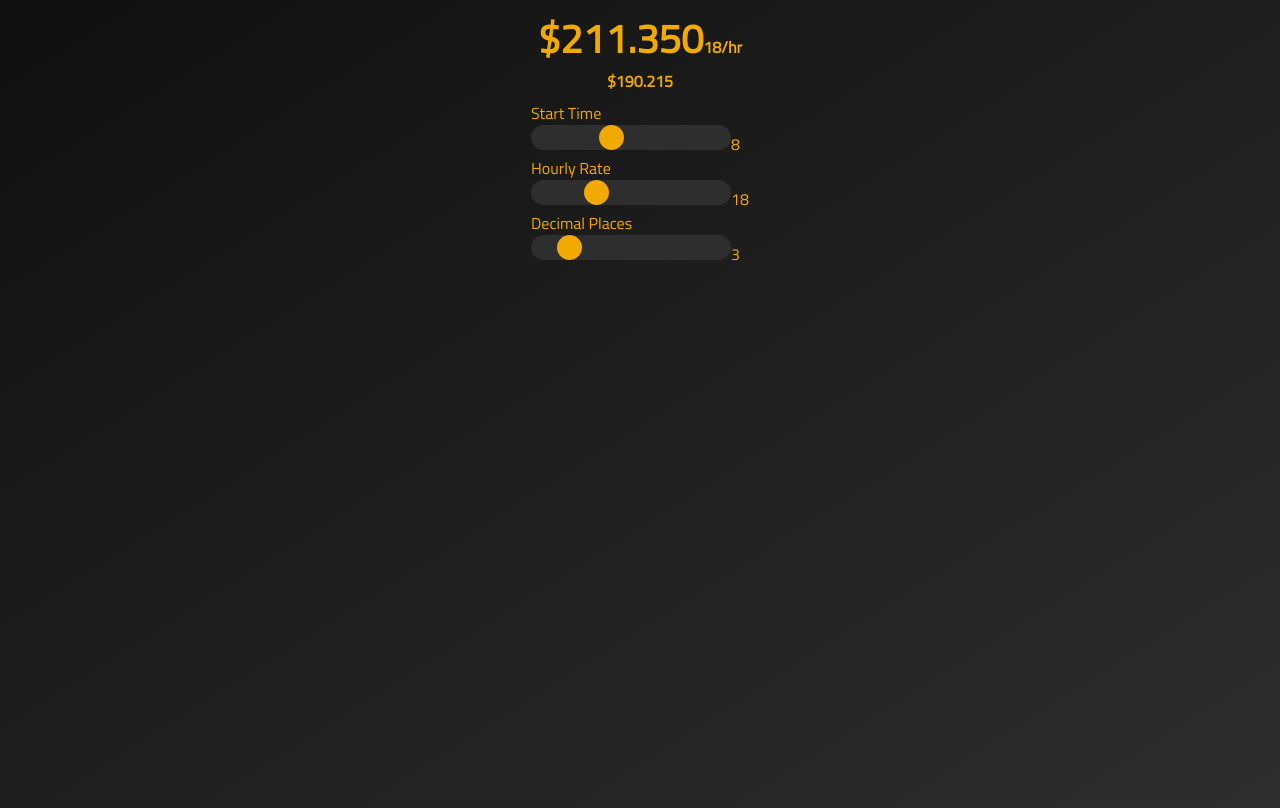
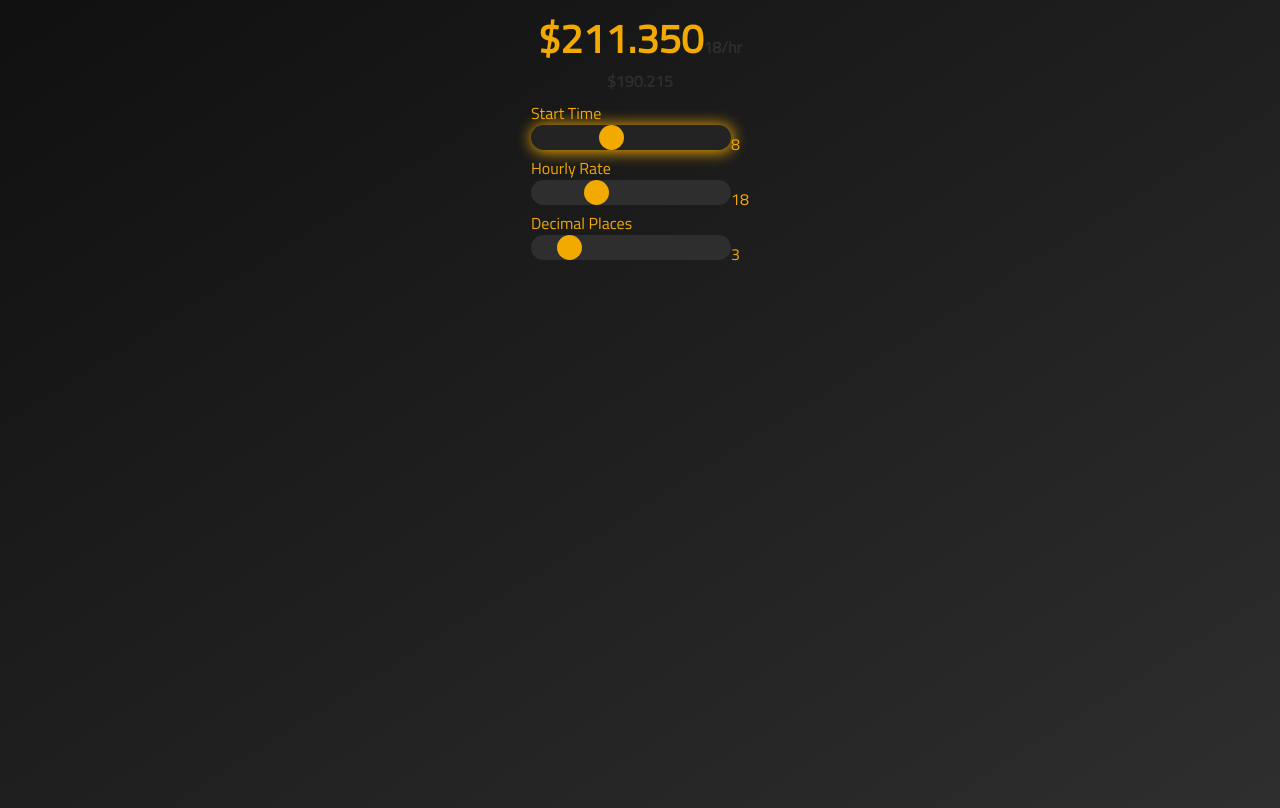
Before and after one commit to talonbrinkman/WorkDashboard, a plain HTML site: page index.html in a window 1280 px wide. In both pictures the pointer is over the input 631 px from the left and 137 px from the top of the page. Drawn offline with Linux system fonts and the light colour scheme.

Commit message:
Add files via upload

```diff
--- a/main.css
+++ b/main.css
@@ -20,9 +20,11 @@ body{
 }
 #moneyRate{
   font-size: 100%;
+  color: #2e2e2e;
 }
 #afterTax{
   font-size: 100%;
+  color: #2e2e2e;
 }
 .inputs{
   width: fit-content;
@@ -35,12 +37,14 @@ body{
   border-radius: 30px;
 }
 .slider{
+  transition: 0.5s;
   display: inline-block;
   -webkit-appearance: none;
   background: #2e2e2e;
   min-width: 200px;
 }
-.slider::-webkit-slider-thumb {
+.slider::-webkit-slider-thumb{
+  transition: 0.5s;
   -webkit-appearance: none;
   appearance: none;
   width: 25px;
@@ -49,3 +53,12 @@ body{
   background: #f2a900;
   cursor: pointer;
 }
+.slider:hover{
+  transition: 0.5s;
+  background: #242323;
+  box-shadow: 1px 1px 15px 1px #f2a900;
+}
+.slider::-webkit-slider-thumb:hover{
+  transition: 0.5s;
+  cursor: pointer;
+}
```
